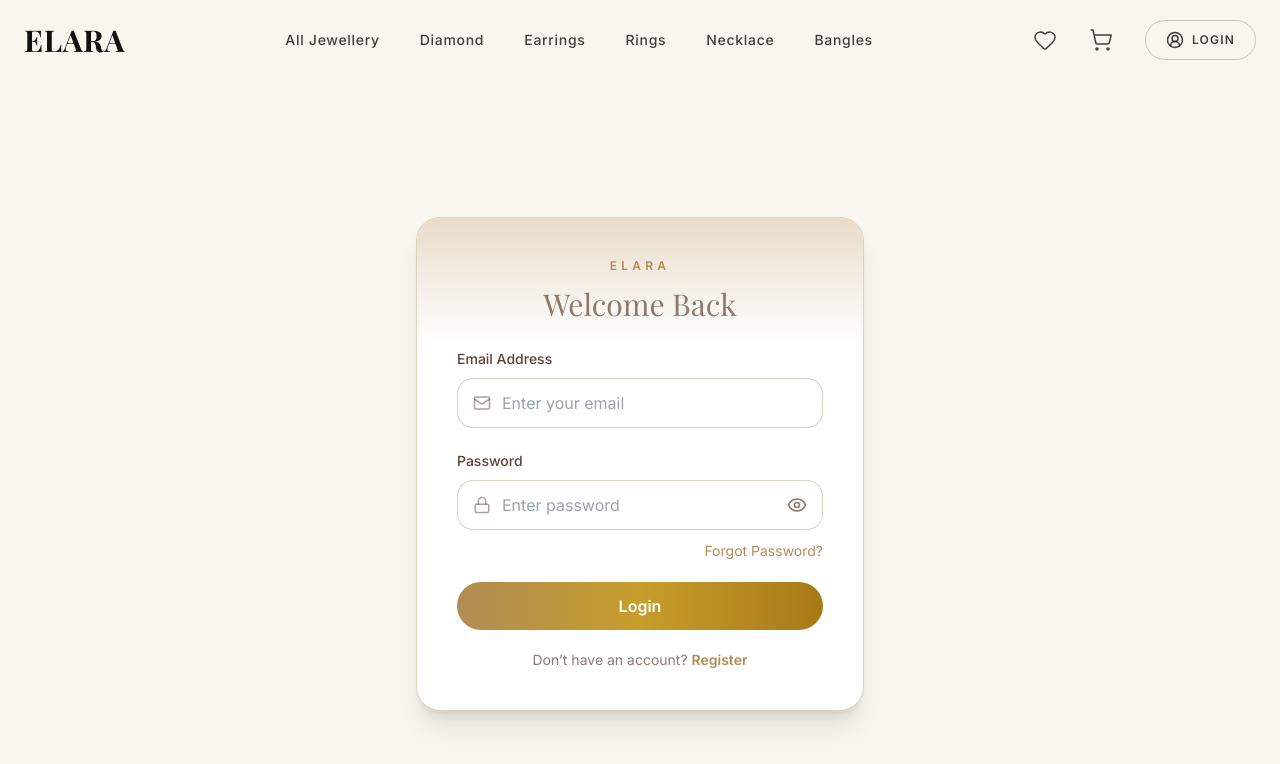
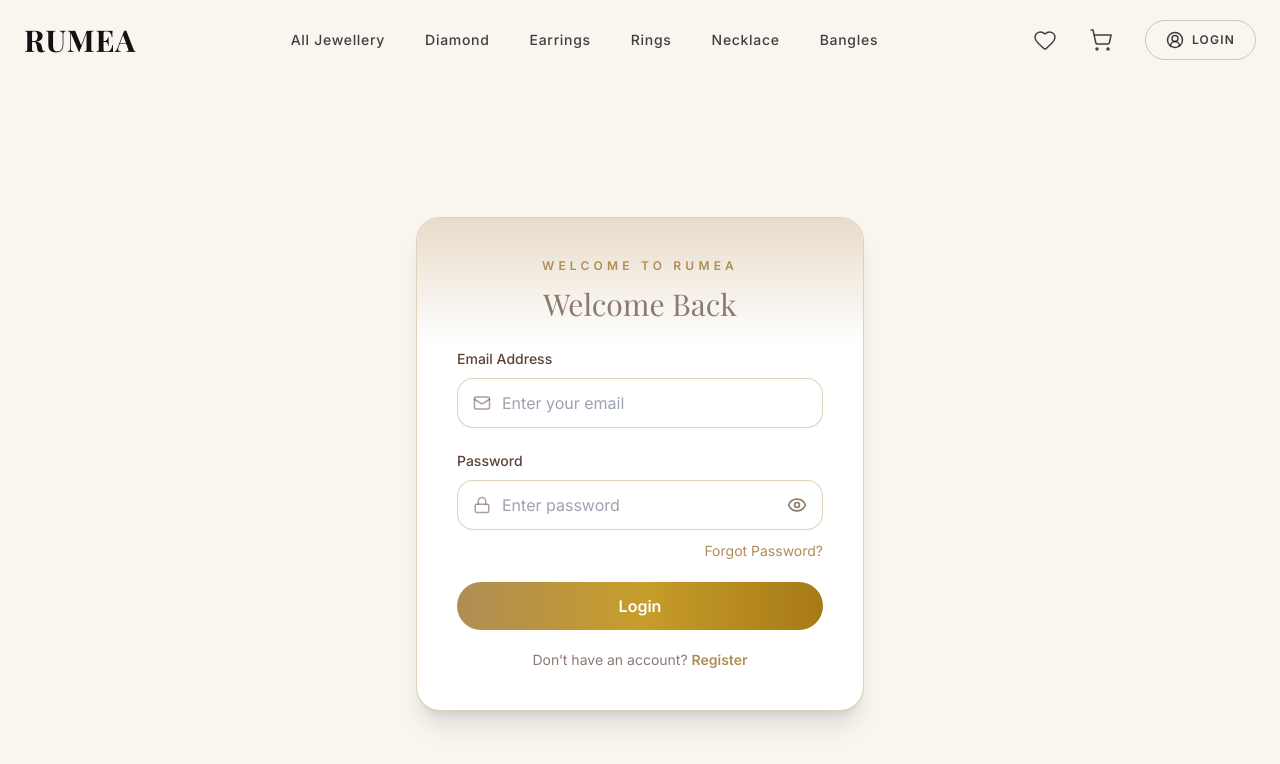
Before and after one commit to rasha18-dev/Elara-Frontend-, a React (Vite) app: page /login in a window 1280 px wide. Shown: the top 764 px of the page. Built offline with nearby package versions, Linux system fonts and the light colour scheme; no server answers; a web font is replaced by a local one.

Commit message:
rumea added

```diff
--- a/index.html
+++ b/index.html
@@ -3,7 +3,7 @@
   <head>
     <meta charset="UTF-8" />
     <meta name="viewport" content="width=device-width, initial-scale=1.0" />
-    <title>ELARA</title>
+    <title>RUMEA</title>
     <link rel="preconnect" href="https://fonts.googleapis.com">
     <link rel="preconnect" href="https://fonts.gstatic.com" crossorigin>
     <link href="https://fonts.googleapis.com/css2?family=Inter:wght@300;400;500;600&family=Playfair+Display:ital,wght@0,400;0,600;0,700;1,400&display=swap" rel="stylesheet">
--- a/src/components/ElaraLogo.jsx
+++ b/src/components/ElaraLogo.jsx
@@ -15,7 +15,7 @@ export default function ElaraLogo() {
         fill="#111"
         fontFamily="serif"
       >
-        ELARA
+        RUMEA
       </text>
     </svg>
   );
--- a/src/components/Footer.jsx
+++ b/src/components/Footer.jsx
@@ -15,7 +15,7 @@ export default function Footer() {
           {/* ✅ BRAND - span 4 cols */}
           <div className="md:col-span-4 space-y-6">
             <h3 className="text-4xl font-luxury text-[#5D4037] tracking-wider cursor-default">
-              ELARA
+              RUMEA
             </h3>
             <p className="text-sm leading-relaxed max-w-sm font-light text-[#121212]/70">
               Timeless jewellery crafted with elegance, purity, and modern luxury. Designed to sparkle with every moment of your life.
@@ -25,7 +25,7 @@ export default function Footer() {
             <div className="flex gap-4 pt-2">
               {[
                 { icon: "instagram", link: "https://instagram.com" },
-                { icon: "whatsapp", link: "https://wa.me/919999999999" }
+                { icon: "whatsapp", link: "https://wa.me/917736952028" }
               ].map((social, i) => (
                 <a
                   key={i}
@@ -89,7 +89,7 @@ export default function Footer() {
                 </div>
                 <div>
                   <p className="text-[10px] text-[#5D4037]/60 uppercase tracking-widest mb-1">Email Us</p>
-                  <span className="text-[#121212] font-medium group-hover:text-[#B08D55] transition cursor-pointer">elara@gmail.com</span>
+                  <span className="text-[#121212] font-medium group-hover:text-[#B08D55] transition cursor-pointer">rumea@gmail.com</span>
                 </div>
               </div>
             </div>
@@ -131,7 +131,7 @@ export default function Footer() {
       {/* ✅ Bottom Bar */}
       <div className="border-t border-[#5D4037]/10">
         <div className="max-w-7xl mx-auto px-6 py-6 flex flex-col md:flex-row gap-4 items-center justify-between text-xs text-[#5D4037]/60 font-medium">
-          <p>© {new Date().getFullYear()} ELARA. All rights reserved.</p>
+          <p>© {new Date().getFullYear()} RUMEA. All rights reserved.</p>
           <div className="flex gap-8">
             <span className="hover:text-[#B08D55] cursor-pointer transition">Privacy</span>
             <span className="hover:text-[#B08D55] cursor-pointer transition">Terms</span>
--- a/src/components/Navbar.jsx
+++ b/src/components/Navbar.jsx
@@ -88,7 +88,7 @@ export default function Navbar() {
             }}
             className="text-3xl font-luxury font-bold tracking-wide text-richBlack cursor-pointer select-none"
           >
-            ELARA
+            RUMEA
           </h1>
 
           {/* ✅ DESKTOP MENU */}
--- a/src/components/Testimonials.jsx
+++ b/src/components/Testimonials.jsx
@@ -18,7 +18,7 @@ export default function Testimonials() {
     {
       name: "Sara",
       rating: 5,
-      comment: "The finishing is so classy. ELARA feels luxurious!",
+      comment: "The finishing is so classy. RUMEA feels luxurious!",
     },
   ];
 
@@ -31,7 +31,7 @@ export default function Testimonials() {
             Testimonials
           </h2>
           <p className="mt-4 text-mocha/70 text-base md:text-lg">
-            What our customers say about ELARA
+            What our customers say about RUMEA
           </p>
         </div>
 
--- a/src/pages/CheckoutPage.jsx
+++ b/src/pages/CheckoutPage.jsx
@@ -90,7 +90,7 @@ localStorage.removeItem("cartItems");
 
 
       // ✅ 2) Open WhatsApp message
-      const adminNumber = "919876543210"; // ✅ YOUR WhatsApp number
+      const adminNumber = "7736952028"; // ✅ YOUR WhatsApp number
 
       const itemsText = cartItems
         .map(
@@ -100,7 +100,7 @@ localStorage.removeItem("cartItems");
         )
         .join("\n");
 
-      const message = `✅ YOUR ORDER IS CONFIRMED - ELARA ✅
+      const message = `✅ YOUR ORDER IS CONFIRMED -  RUMEA ✅
 
 👤 Name: ${name}
 📞 Phone: ${phone}
@@ -113,7 +113,7 @@ ${itemsText}
 
 🧾 Order ID: ${res.data?.order?._id || "N/A"}
 
-Thank you for shopping with ELARA ❤️`;
+Thank you for shopping with RUMEA ❤️`;
 
       window.open(
         `https://wa.me/${adminNumber}?text=${encodeURIComponent(message)}`,
--- a/src/pages/Login.jsx
+++ b/src/pages/Login.jsx
@@ -53,7 +53,7 @@ export default function Login() {
         {/* Top Luxury Header */}
         <div className="px-10 pt-10 pb-6 text-center bg-gradient-to-b from-champagne to-white">
           <p className="text-xs tracking-[0.35em] text-antiqueGold font-semibold">
-            ELARA
+            WELCOME TO RUMEA
           </p>
           <h2 className="text-3xl font-luxury text-softBrown mt-3">
             Welcome Back
--- a/src/pages/Register.jsx
+++ b/src/pages/Register.jsx
@@ -63,7 +63,7 @@ export default function Register() {
           Create Account
         </h2>
         <p className="text-gray-600 text-center text-sm mb-8">
-          Join ELARA and start shopping
+          Join RUMEA and start shopping
         </p>
 
         <form className="space-y-5" onSubmit={submitHandler}>
--- a/src/utils/whatsappOrder.js
+++ b/src/utils/whatsappOrder.js
@@ -8,7 +8,7 @@ export const openWhatsAppOrder = ({ name, phone, address, items, total }) => {
     )
     .join("\n");
 
-  const message = `✅ YOUR ORDER IS CONFIRMED - ELARA ✅
+  const message = `✅ YOUR ORDER IS CONFIRMED -  RUMEA ✅
 
 👤 Name: ${name}
 📞 Phone: ${phone}
@@ -19,7 +19,7 @@ ${itemsText}
 
 💰 Total Amount: ₹${total}
 
-Thank you for shopping with ELARA ❤️`;
+Thank you for shopping with RUMEA ❤️`;
 
   window.open(`https://wa.me/${adminNumber}?text=${encodeURIComponent(message)}`, "_blank");
 };
```
Also changed, not shown: src/components/Banner.jsx (deleted, +0 -31 lines).
